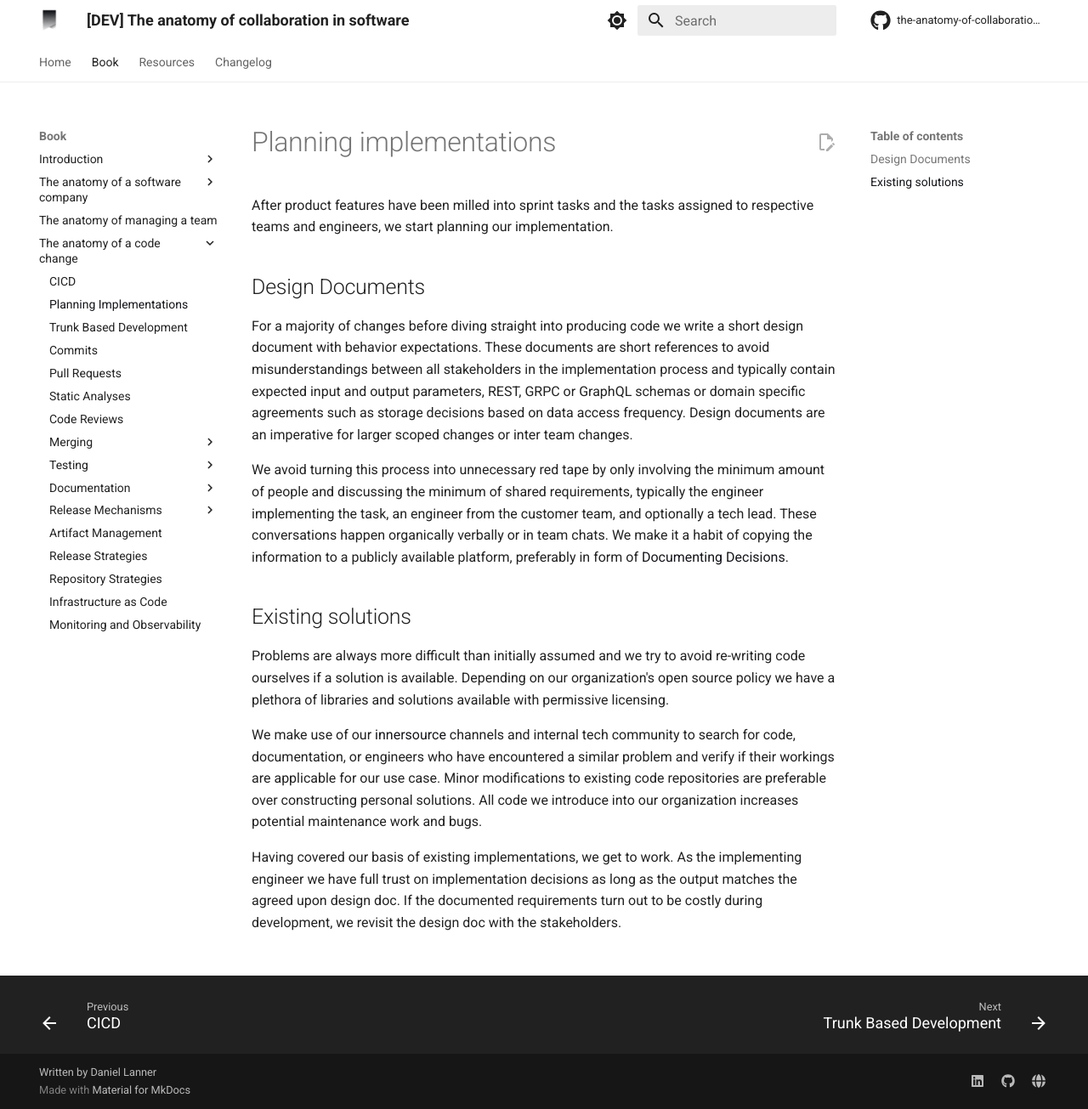
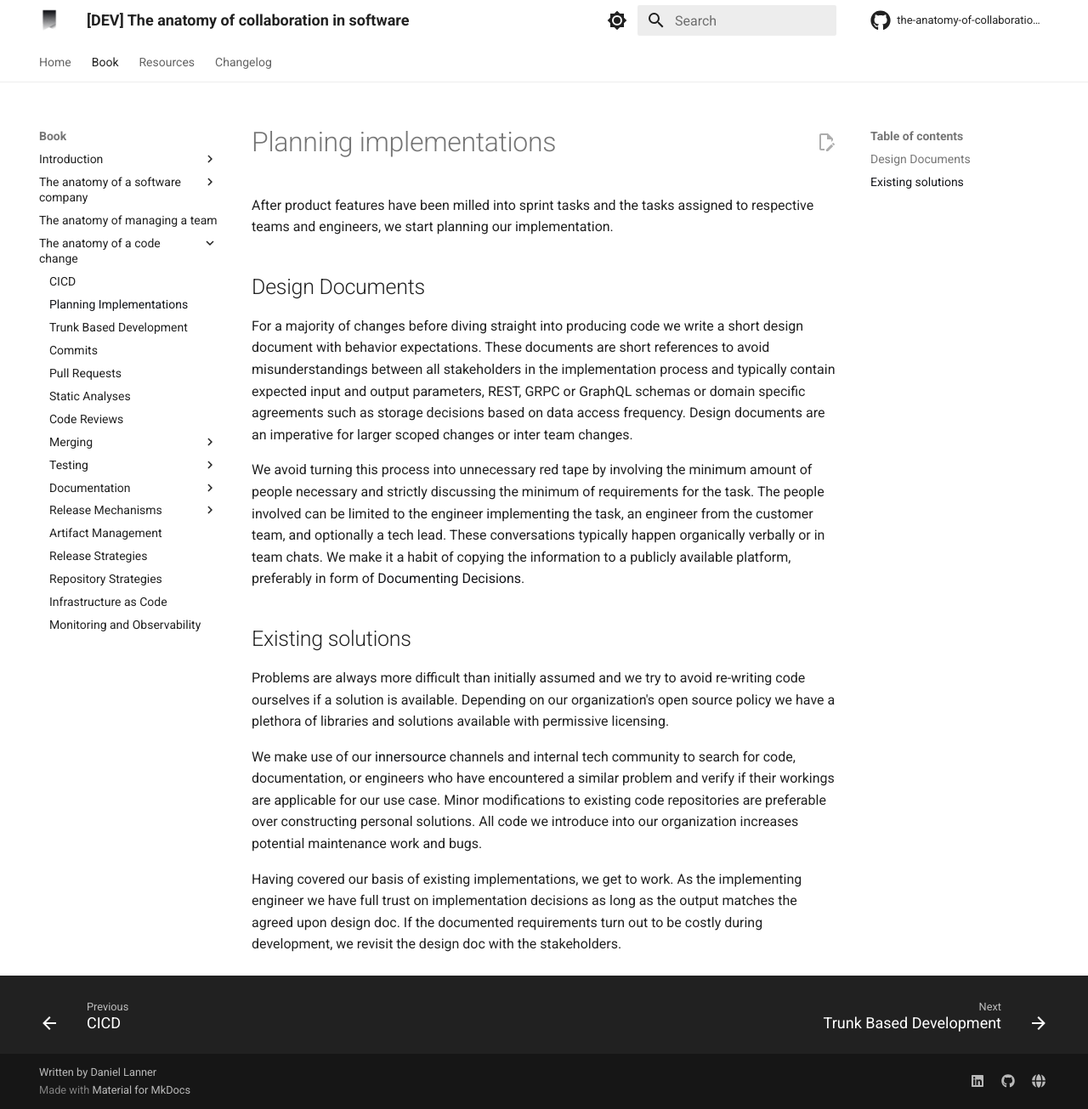
Before and after one commit to engineering-collaboration/book, an MkDocs documentation site: the page built from docs/book/anatomy-of-a-code-change/change-decision.md, in a window 1280 px wide and 1305 px high. Shown: the whole window at 85% size. Built offline with MkDocs 1.6.1 and Material for MkDocs 9.7.7, drawn with Linux system fonts in a browser that asks for light colours; comment, search, counter and statistics services are not loaded.

Commit message:
Fix vale warnings

```diff
--- a/docs/book/anatomy-of-a-code-change/change-decision.md
+++ b/docs/book/anatomy-of-a-code-change/change-decision.md
@@ -6,7 +6,7 @@ After product features have been milled into sprint tasks and the tasks assigned
 
 For a majority of changes before diving straight into producing code we write a short design document with behavior expectations. These documents are short references to avoid misunderstandings between all stakeholders in the implementation process and typically contain expected input and output parameters, REST, GRPC or GraphQL schemas or domain specific agreements such as storage decisions based on data access frequency. Design documents are an imperative for larger scoped changes or inter team changes.
 
-We avoid turning this process into unnecessary red tape by only involving the minimum amount of people and discussing the minimum of shared requirements, typically the engineer implementing the task, an engineer from the customer team, and optionally a tech lead. These conversations happen organically verbally or in team chats. We make it a habit of copying the information to a publicly available platform, preferably in form of [Documenting Decisions]().
+We avoid turning this process into unnecessary red tape by involving the minimum amount of people necessary and strictly discussing the minimum of requirements for the task. The people involved can be limited to the engineer implementing the task, an engineer from the customer team, and optionally a tech lead. These conversations typically happen organically verbally or in team chats. We make it a habit of copying the information to a publicly available platform, preferably in form of [Documenting Decisions]().
 
 ## Existing solutions
 
```
